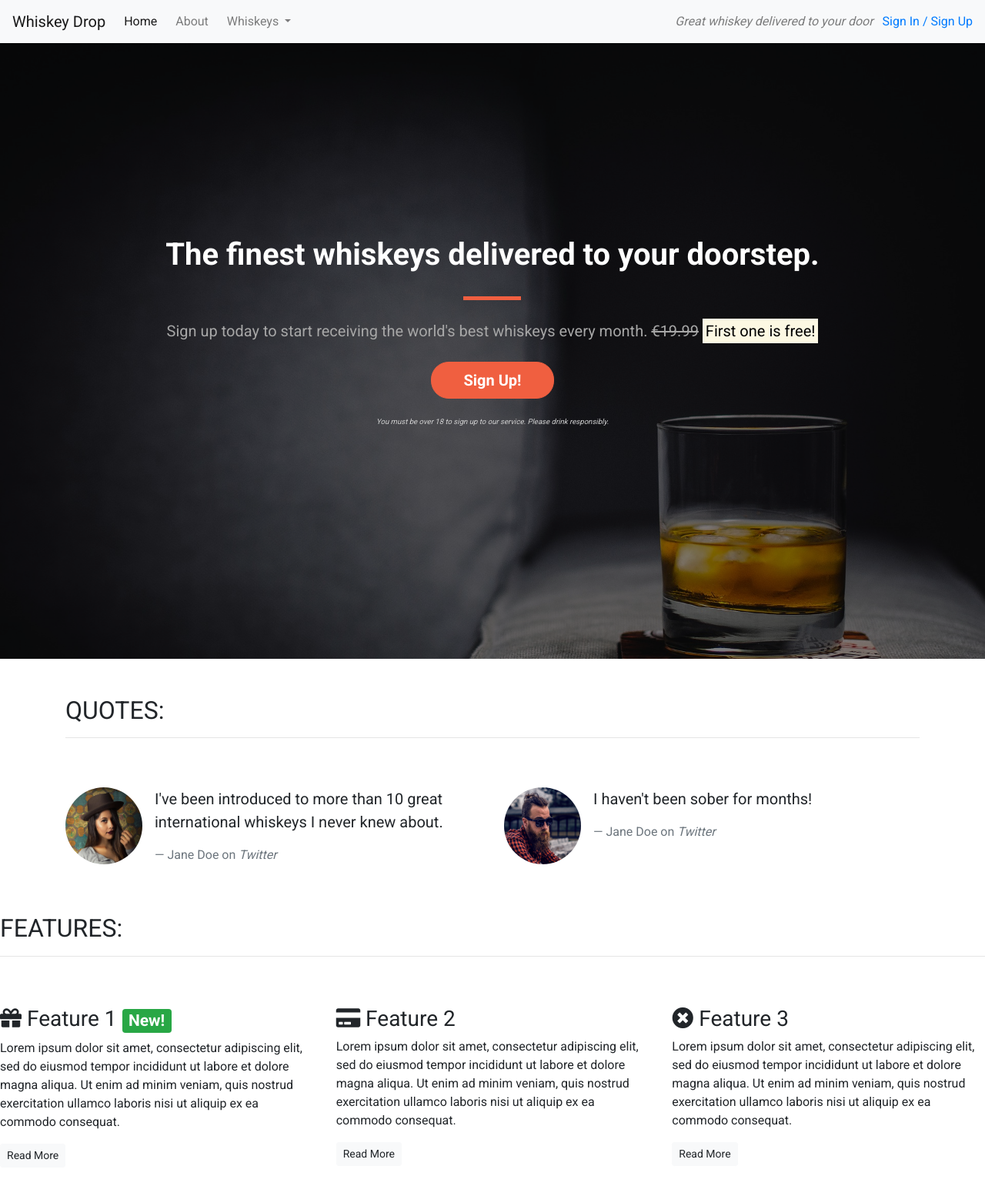
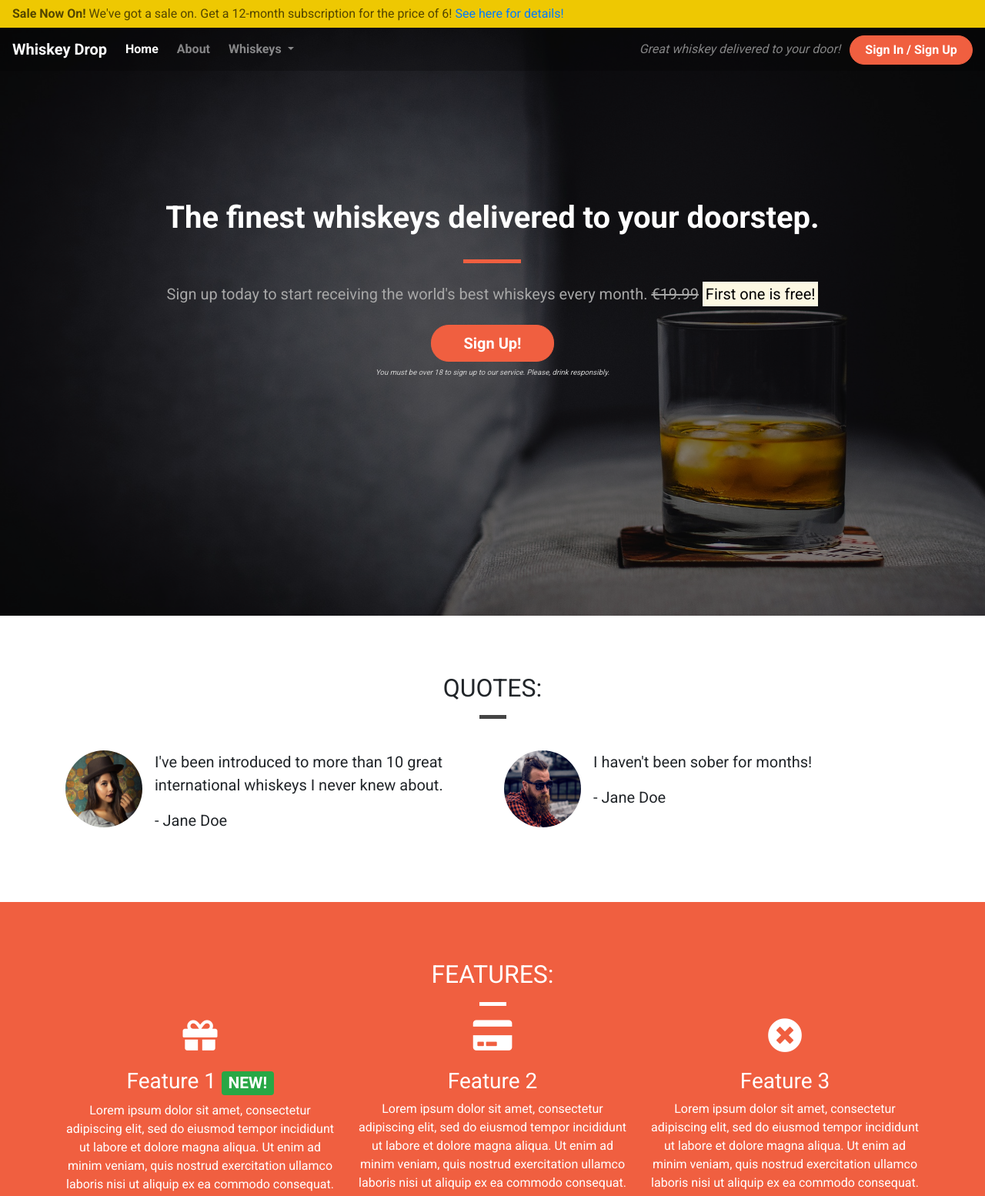
Before and after one commit to otherworldly94b/My-first-Bootstrap-project, a plain HTML site: page index.html in a window 1280 px wide. Shown: the top 1554 px of the page at 77% size. Before the commit the page ends 1533 px from the top, so only its background shows below. Drawn offline with nearby package versions, Linux system fonts and the light colour scheme.

Commit message:
Final css touches

```diff
--- a/css/style.css
+++ b/css/style.css
@@ -4,12 +4,19 @@ body {
 
 /* Containers */
 
+.container-wrapper {}
+
+.container-wrapper--red {
+    background-color: #f05f40;
+    color: white;
+}
+
 .alert-container {}
 
 .callout-container {
     height: 100vh;
 
-    background: url('../images/whiskey-background.jpg') no-repeat center center fixed;
+    background: url('../images/whiskey-background.jpg') no-repeat bottom right fixed;
     -webkit-background-size: cover;
     -moz-background-size: cover;
     -o-background-size: cover;
@@ -31,26 +38,41 @@ body {
     background-color: rgba(0, 0, 0, 0.5);
 }
 
-.quotes-container {}
-
-.features-container {}
-
-/* Block dividers */
-
-.block-divider {
-    width: 75px;
-    height: 5px;
-    border: 0;
-    background-color: #444;
+.content-container {
+    padding-top: 75px;
+    padding-bottom: 75px;
 }
 
-.block-divider--orange {
-    background-color: #f05f40;
+/* Navbar */
+
+.navalert-container {
+    position: absolute;
+    top: 0;
+    left: 0;
+    z-index: 1;
+    padding-left: 0;
+    padding-right: 0;
 }
 
-.block-divider--short {
-    width: 35px;
+.navbar {
+    margin-bottom: 0;
+    width: 100%;
+    background-color: rgba(0, 0, 0, .25);
+    border: 0;
 }
+
+.navbar .navbar-toggler {
+    border: 0;
+}
+
+.navbar .navbar-brand {
+    font-weight: bold;
+}
+
+.navbar .navbar-nav a {
+    font-weight: bold;
+}
+
 
 /* Jumbotron */
 
@@ -76,6 +98,27 @@ body {
     color: #d0d0d0;
 }
 
+/* Block dividers */
+
+.block-divider {
+    width: 75px;
+    height: 5px;
+    border: 0;
+    background-color: #444;
+}
+
+.block-divider--orange {
+    background-color: #f05f40;
+}
+
+.block-divider--white {
+    background-color: white;
+}
+
+.block-divider--short {
+    width: 35px;
+}
+
 /* Buttons */
 
 .btn--cta {
@@ -98,3 +141,61 @@ body {
     border-color: #df4929;
     color: white;
 }
+
+/* Alert */
+
+.alert-container .col-12 {
+    padding-left: 0;
+    padding-right: 0;
+}
+
+.site-wide-alert {
+    color: #544600;
+    background-color: #eec802;
+    border-color: #eec802;
+    padding: 5px 15px;
+    margin-bottom: 0;
+    border: 1px solid transparent;
+    border-radius: 0;
+}
+
+/* Page Headers */
+
+.page-header {
+    margin-bottom: 0;
+    border-bottom: 0;
+    text-align: center;
+}
+
+.page-header h2 {
+    margin-top: 0;
+}
+
+/* Quotes */
+
+.quotes .page-header {
+    margin-bottom: 25px;
+}
+
+/* Features */
+
+.feature {
+    text-align: center;
+    margin-bottom: 40px;
+}
+
+.feature i {
+    margin-bottom: 20px;
+    font-size: 45px;
+    line-height: 45px;
+}
+
+.feature .btn {
+    background-color: white;
+    border-color: white;
+    border-radius: 15px;
+    min-width: 100px;
+    font-weight: bold;
+    margin-top: 10px;
+    color: #f05f40;
+}
--- a/index.html
+++ b/index.html
@@ -3,8 +3,8 @@
 
 <head>
     <meta charset="utf-8">
+    <title>Whiskey Drop | Taste a new whiskey every month</title>
     <meta name="viewport" content="width=device-width, initial-scale=1.0">
-    <title>Whiskey Drop | Taste a new whiskey every month</title>
     <link rel="stylesheet" href="https://maxcdn.bootstrapcdn.com/bootstrap/4.1.3/css/bootstrap.min.css">
     <link rel="stylesheet" href="https://use.fontawesome.com/releases/v5.6.1/css/all.css" integrity="sha384-gfdkjb5BdAXd+lj+gudLWI+BXq4IuLW5IT+brZEZsLFm++aCMlF1V92rMkPaX4PP" crossorigin="anonymous">
     <link href="https://fonts.googleapis.com/css?family=Roboto:400,700" rel="stylesheet">
@@ -12,10 +12,18 @@
 </head>
 
 <body>
-    <!--Nav-->
-    <nav class="navbar navbar-light navbar-expand-sm bg-light">
-        <a href="/" class="navbar-brand">
-                    Whiskey Drop</a>
+    <div class="container-fluid navalert-container">
+        <div class="container-fluid alert-container">
+            <div class="row d-none d-sm-block">
+                <div class="col-12">
+                    <div class="site-wide-alert alert alert-warning">
+                        <strong>Sale Now On!</strong> We've got a sale on. Get a 12-month subscription for the price of 6! <a href="">See here for details!</a>
+                    </div>
+                </div>
+            </div>
+        </div>
+        <nav class="navbar navbar-dark navbar-expand-sm">
+            <a href="/" class="navbar-brand">Whiskey Drop</a>
 
             <button class="navbar-toggler ml-auto" type="button" data-toggle="collapse" data-target="#navbarNavDropdown" aria-controls="navbarNavDropdown" aria-expanded="false" aria-label="Toggle navigation">
         <span class="navbar-toggler-icon"></span></button>
@@ -23,7 +31,7 @@
             <div class="collapse navbar-collapse" id="navbarNavDropdown">
                 <ul class="navbar-nav mr-auto">
                     <li class="active nav-item mr-2"><a class="nav-link" href="/">Home</a></li>
-                <li class="nav-item mr-2"><a class="nav-link" href="">About</a></li>
+                    <li class="nav-item mr-2"><a class="nav-link" href="/about">About</a></li>
                     <li class="nav-item dropdown">
                         <a class="nav-link dropdown-toggle" href="#" id="navbarDropdownMenuLink" role="button" data-toggle="dropdown" aria-haspopup="true" aria-expanded="false">
           Whiskeys
@@ -36,24 +44,15 @@
                         </div>
                     </li>
 
-                <li class="nav-item mr-2 d-block d-sm-none"><a class="nav-link" href="">Sign In / Sign Up</a></li>
+                    <li class="nav-item mr-2 d-block d-sm-none"><a class="nav-link" href="/login">Sign In / Sign Up</a></li>
                 </ul>
             </div>
             <div class="d-none d-md-block">
-            <p class="navbar-text my-auto mr-2"><i>Great whiskey delivered to your door</i></p>
-            <a href="/login">Sign In / Sign Up</a>
+                <p class="navbar-text my-auto mr-2"><i>Great whiskey delivered to your door!</i></p>
+                <a href="/login" class="btn btn--cta btn--red">Sign In / Sign Up</a>
             </div>
-        <!--</div>-->
         </nav>
-    <!--<div class="container alert-container">-->
-    <!--    <div class="row d-none d-sm-block">-->
-    <!--        <div class="col-12">-->
-    <!--            <div class="alert alert-warning">-->
-    <!--                <strong>Sale Now On!</strong> We've got a sale on. Get a 12 month subscription for the price of 6! <a href="">See here for more details</a>-->
-    <!--            </div>-->
-    <!--        </div>-->
-    <!--    </div>-->
-    <!--</div>-->
+    </div>
     <div class="container-fluid callout-container">
         <!-- Callout -->
         <div class="opaque-overlay">&nbsp;</div>
@@ -66,21 +65,22 @@
                         <s class="d-none d-sm-inline">€19.99</s>
                         <span class="d-inline d-sm-none"><br></span>
                         <strong><mark>First one is free!</mark></strong></p>
-                    <p><button class="btn btn-lg btn--red btn--cta" data-toggle="modal" data-target="#signUpModal">Sign Up!</button></p>
-                    <p class="text-muted"><small>You must be over 18 to sign up to our service. Please drink responsibly.</small></p>
+                    <button class="btn btn-lg btn--cta btn--red" data-toggle="modal" data-target="#signUpModal">Sign Up!</button>
+                    <p class="text-muted"><small>You must be over 18 to sign up to our service. Please, drink responsibly.</small></p>
                 </section>
             </div>
         </div>
+        <!-- /.callout -->
     </div>
-    <!-- /.callout -->
 
     <!-- Quotes -->
-    <div class="container quotes-container">
+    <div class="container-wrapper">
+        <div class="container quotes-container content-container">
             <section class="quotes">
                 <div class="row">
-                <div class="col-12 my-5">
+                    <div class="col-12 page-header">
                         <h2 class="text-uppercase">Quotes:</h2>
-                    <hr />
+                        <hr class="block-divider block-divider--short">
                     </div>
                 </div>
                 <div class="row">
@@ -92,7 +92,7 @@
                             <div class="media-body">
                                 <blockquote class="blockquote">
                                     <p>I've been introduced to more than 10 great international whiskeys I never knew about.</p>
-                                <footer class="blockquote-footer">Jane Doe on <cite title="Twitter">Twitter</cite></footer>
+                                    <p>- Jane Doe</p>
                                 </blockquote>
                             </div>
                         </div>
@@ -105,51 +105,54 @@
                             <div class="media-body">
                                 <blockquote class="blockquote">
                                     <p>I haven't been sober for months!</p>
-                                <footer class="blockquote-footer">Jane Doe on <cite title="Twitter">Twitter</cite></footer>
+                                    <p>- Jane Doe</p>
                                 </blockquote>
                             </div>
                         </div>
                     </div>
                 </div>
             </section>
+            <!-- /.quotes -->
         </div>
-    <!-- /.quotes -->
+    </div>
 
     <!-- Features -->
-    <div class="features-container">
+    <div class="container-wrapper container-wrapper--red">
+        <div class="container features-container content-container">
             <section class="features">
                 <div class="row">
-                <div class="col-12 my-5">
+                    <div class="col-12 page-header">
                         <h2 class="text-uppercase">Features:</h2>
-                    <hr />
+                        <hr class="block-divider block-divider--short block-divider--white">
                     </div>
                 </div>
                 <div class="row">
                     <div class="col-12 col-md-6 col-lg-4">
                         <div class="feature">
-                        <h3><i class="fas fa-gift d-none d-sm-inline"></i> Feature 1 <span class="badge badge-success">New!</span></h3>
+                            <h3><i class="fas fa-gift d-none d-sm-block"></i> Feature 1 <span class="badge badge-success">NEW!</span></h3>
                             <p>Lorem ipsum dolor sit amet, consectetur adipiscing elit, sed do eiusmod tempor incididunt ut labore et dolore magna aliqua. Ut enim ad minim veniam, quis nostrud exercitation ullamco laboris nisi ut aliquip ex ea commodo consequat.</p>
                             <p><a class="btn btn-sm btn-light" href="">Read More</a></p>
                         </div>
                     </div>
                     <div class="col-12 col-md-6 col-lg-4">
                         <div class="feature">
-                        <h3><i class="fas fa-credit-card d-none d-sm-inline"></i> Feature 2</h3>
+                            <h3><i class="fas fa-credit-card d-none d-sm-block"></i> Feature 2</h3>
                             <p>Lorem ipsum dolor sit amet, consectetur adipiscing elit, sed do eiusmod tempor incididunt ut labore et dolore magna aliqua. Ut enim ad minim veniam, quis nostrud exercitation ullamco laboris nisi ut aliquip ex ea commodo consequat.</p>
                             <p><a class="btn btn-sm btn-light" href="">Read More</a></p>
                         </div>
                     </div>
                     <div class="col-12 d-md-none d-lg-block col-lg-4">
                         <div class="feature">
-                        <h3><i class="fas fa-times-circle d-none d-sm-inline"></i> Feature 3</h3>
+                            <h3><i class="fas fa-times-circle d-none d-sm-block"></i> Feature 3</h3>
                             <p>Lorem ipsum dolor sit amet, consectetur adipiscing elit, sed do eiusmod tempor incididunt ut labore et dolore magna aliqua. Ut enim ad minim veniam, quis nostrud exercitation ullamco laboris nisi ut aliquip ex ea commodo consequat.</p>
                             <p><a class="btn btn-sm btn-light" href="">Read More</a></p>
                         </div>
                     </div>
                 </div>
             </section>
+            <!-- /.features -->
         </div>
-    <!-- /.features -->
+    </div>
 
     <div class="modal" tabindex="-1" role="dialog" id="signUpModal">
         <div class="modal-dialog" role="document">
```
Lines whose indentation alone changed are shown as unchanged.
